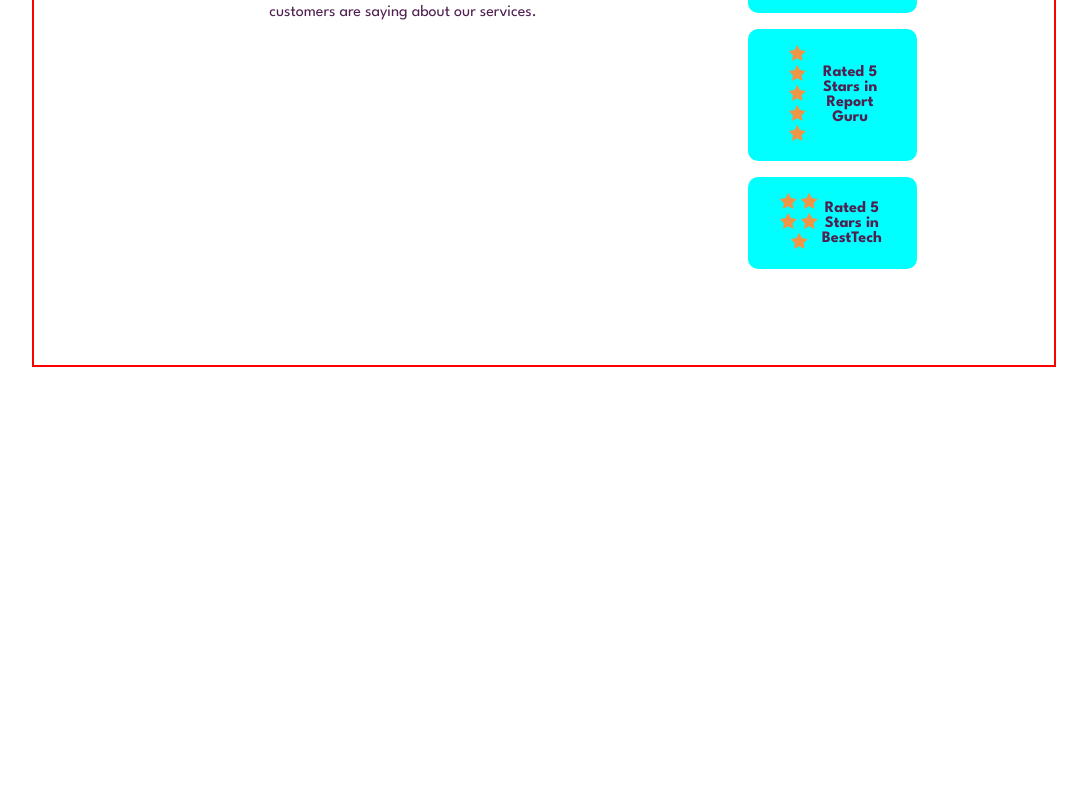
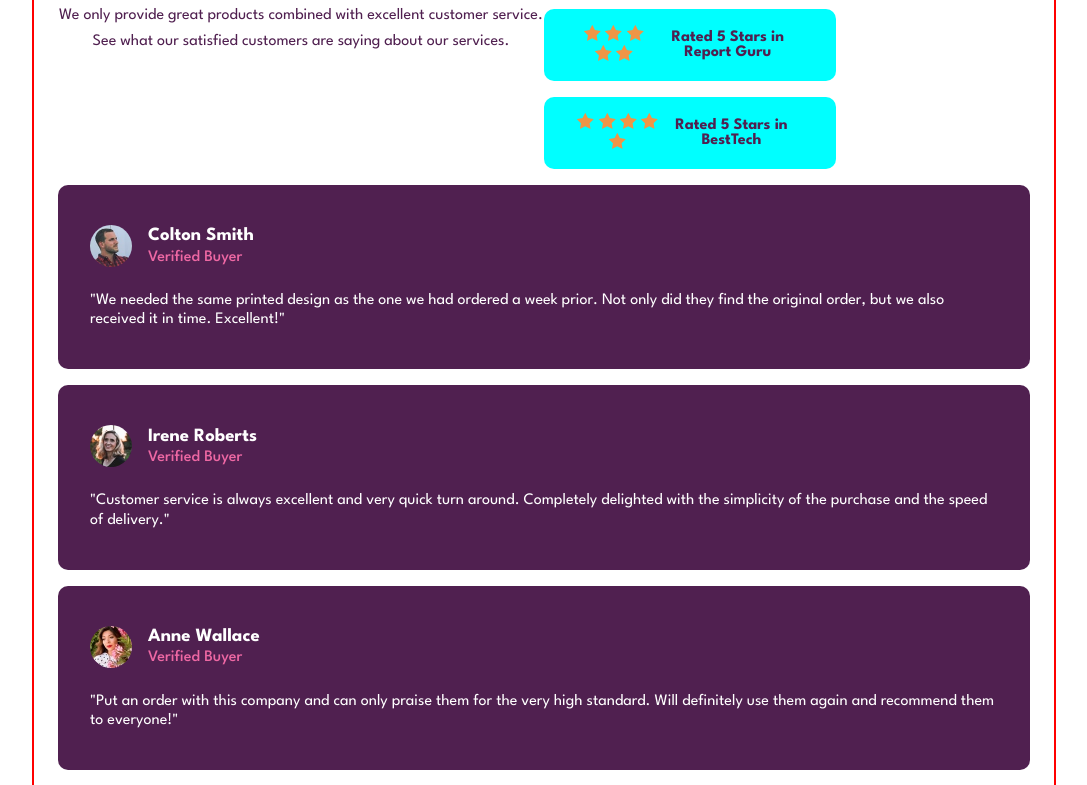
Before and after one commit to Muhammad-Taus/Front-End-Mentor-Social-Proof-Section, a plain HTML site: page index.html in a window 1280 px wide. Shown: the part 161-946 px from the top of the page, without its empty margins (96-1183 px from the left). Before the commit the page ends 800 px from the top, so only its background shows below. Drawn offline with Linux system fonts and the light colour scheme.

Commit message:
fixing header desktop

```diff
--- a/index.html
+++ b/index.html
@@ -83,7 +83,11 @@
 
 
 
-    <!-- <div class="cards">
+
+  </div>
+
+
+  <div class="cards">
 
     <div class="card">
       <div class="card-flex">
@@ -141,19 +145,7 @@
 
     </div>
 
-    </div> -->
-
-
-
-
-
-
-
-
   </div>
-
-
-
 
 
 
--- a/styles.css
+++ b/styles.css
@@ -128,6 +128,10 @@ header p{
         display: flex;
     }
 
+    header, .users-review{
+        flex: 1;
+    }
+
     .user-review{
         display: flex;
         justify-content: space-between;
```
Lines whose indentation alone changed are shown as unchanged.
